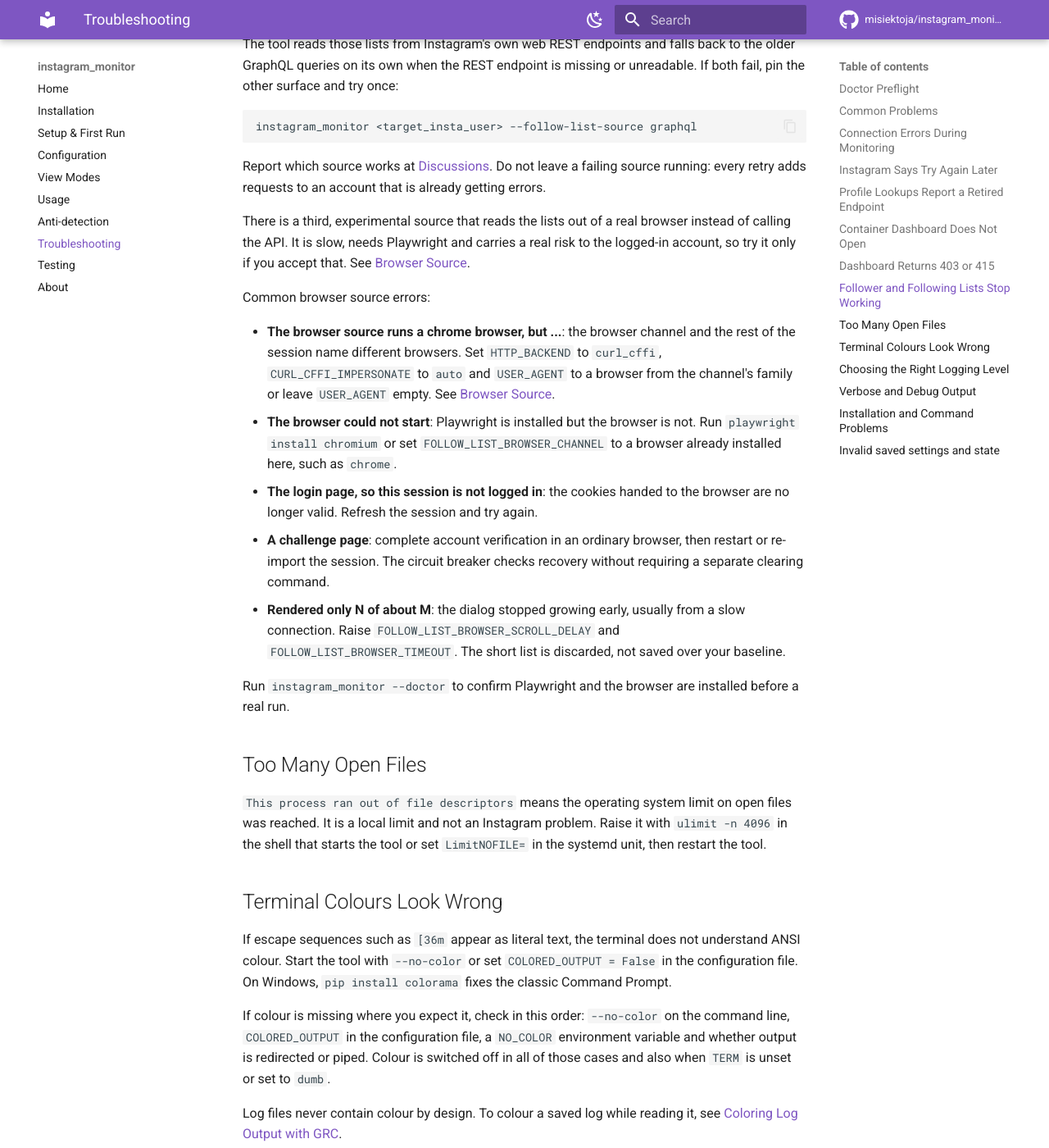
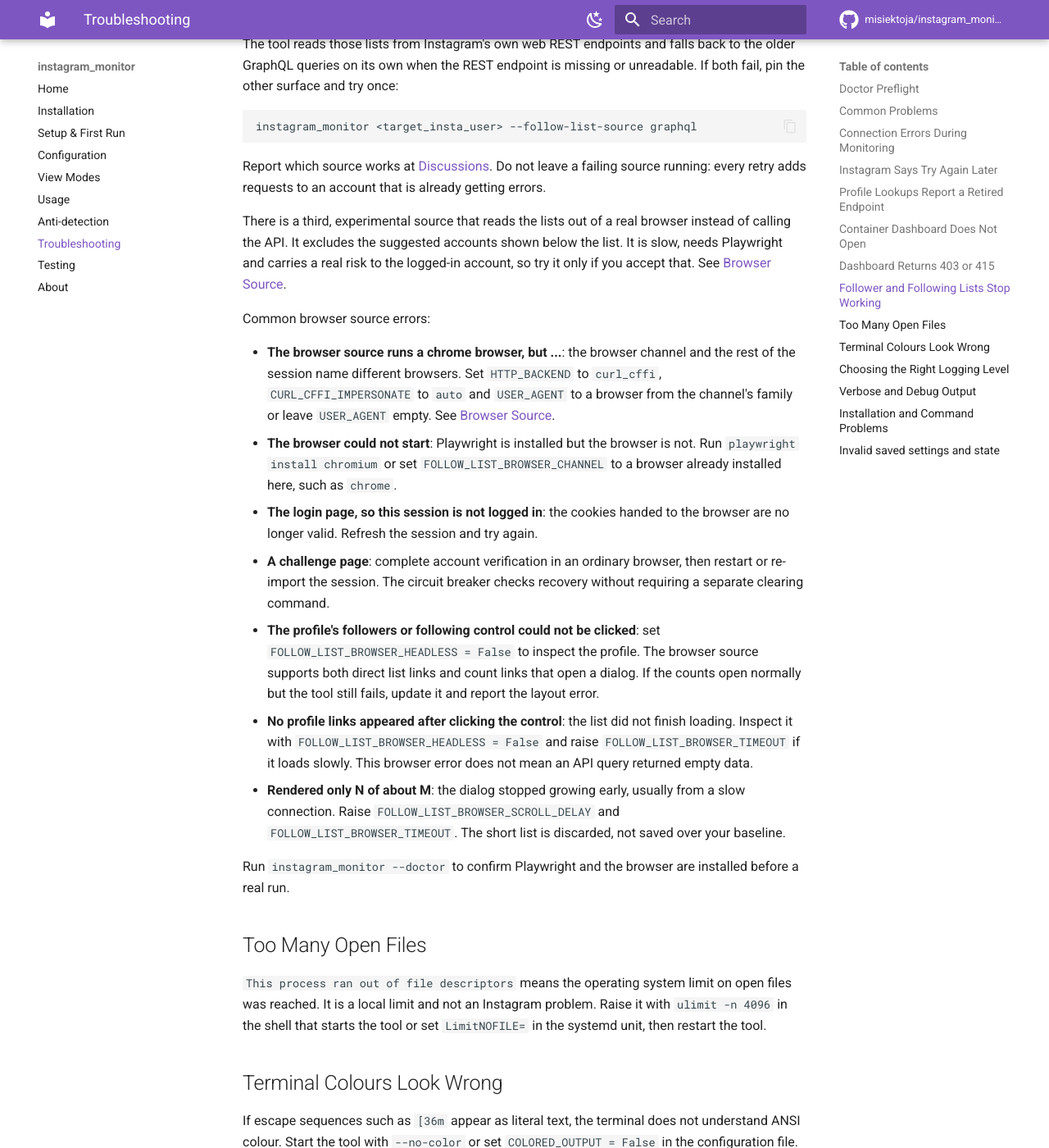
Before and after one commit to misiektoja/instagram_monitor, an MkDocs documentation site: the page built from docs/troubleshooting.md, in a window 1280 px wide and 1400 px high, scrolled down 6077 px. Shown: the whole window at 82% size. Built offline with MkDocs 1.6.1 and Material for MkDocs 9.7.7, drawn with Linux system fonts in a browser that asks for light colours; comment, search, counter and statistics services are not loaded.

Commit message:
docs(troubleshooting): explain browser follower list failures

```diff
--- a/docs/troubleshooting.md
+++ b/docs/troubleshooting.md
@@ -160,7 +160,7 @@ instagram_monitor <target_insta_user> --follow-list-source graphql
 
 Report which source works at [Discussions](https://github.com/misiektoja/instagram_monitor/discussions). Do not leave a failing source running: every retry adds requests to an account that is already getting errors.
 
-There is a third, experimental source that reads the lists out of a real browser instead of calling the API. It is slow, needs Playwright and carries a real risk to the logged-in account, so try it only if you accept that. See [Browser Source](usage.md#browser-source-experimental).
+There is a third, experimental source that reads the lists out of a real browser instead of calling the API. It excludes the suggested accounts shown below the list. It is slow, needs Playwright and carries a real risk to the logged-in account, so try it only if you accept that. See [Browser Source](usage.md#browser-source-experimental).
 
 Common browser source errors:
 
@@ -168,6 +168,8 @@ Common browser source errors:
 - **The browser could not start**: Playwright is installed but the browser is not. Run `playwright install chromium` or set `FOLLOW_LIST_BROWSER_CHANNEL` to a browser already installed here, such as `chrome`.
 - **The login page, so this session is not logged in**: the cookies handed to the browser are no longer valid. Refresh the session and try again.
 - **A challenge page**: complete account verification in an ordinary browser, then restart or re-import the session. The circuit breaker checks recovery without requiring a separate clearing command.
+- **The profile's followers or following control could not be clicked**: set `FOLLOW_LIST_BROWSER_HEADLESS = False` to inspect the profile. The browser source supports both direct list links and count links that open a dialog. If the counts open normally but the tool still fails, update it and report the layout error.
+- **No profile links appeared after clicking the control**: the list did not finish loading. Inspect it with `FOLLOW_LIST_BROWSER_HEADLESS = False` and raise `FOLLOW_LIST_BROWSER_TIMEOUT` if it loads slowly. This browser error does not mean an API query returned empty data.
 - **Rendered only N of about M**: the dialog stopped growing early, usually from a slow connection. Raise `FOLLOW_LIST_BROWSER_SCROLL_DELAY` and `FOLLOW_LIST_BROWSER_TIMEOUT`. The short list is discarded, not saved over your baseline.
 
 Run `instagram_monitor --doctor` to confirm Playwright and the browser are installed before a real run.
```
